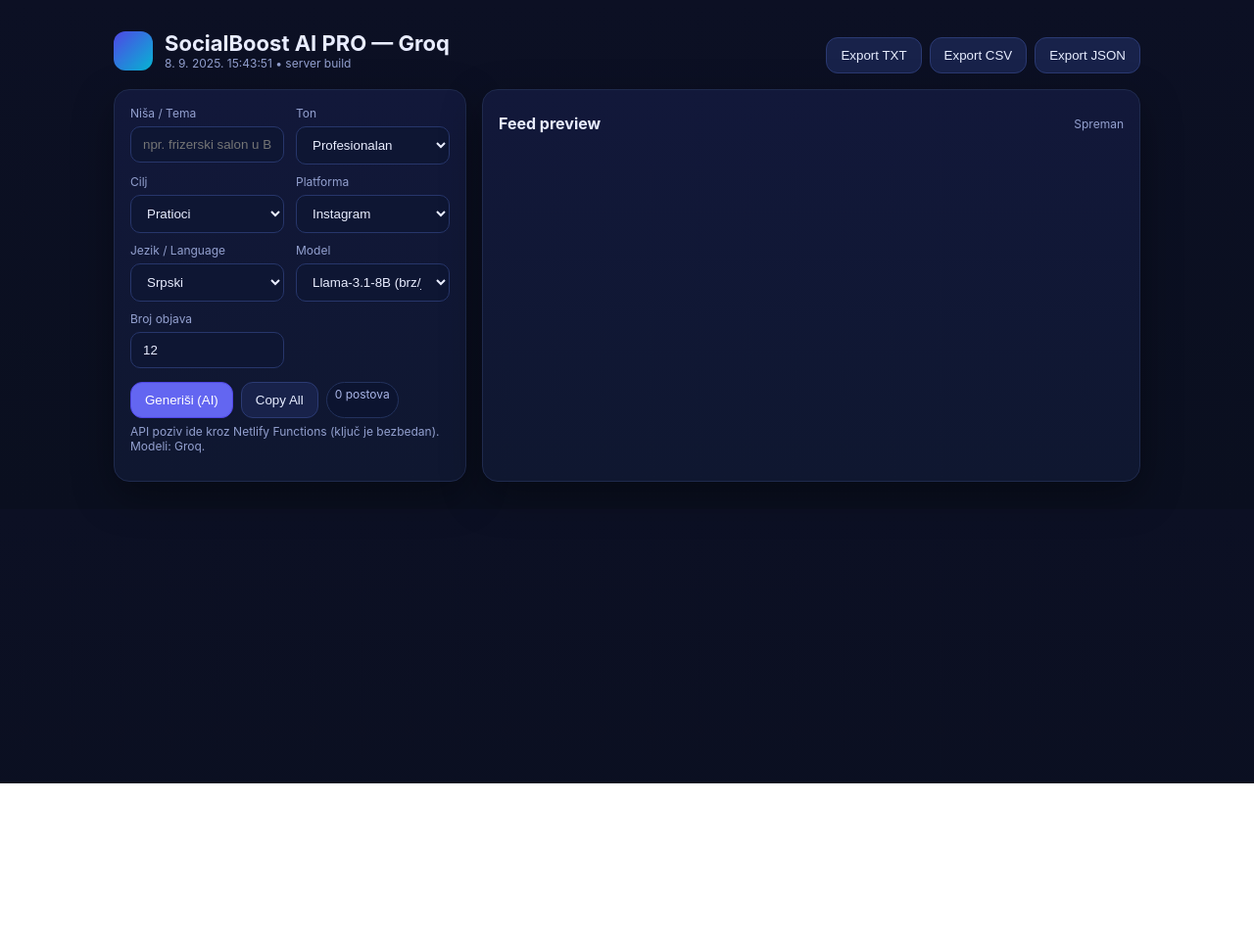
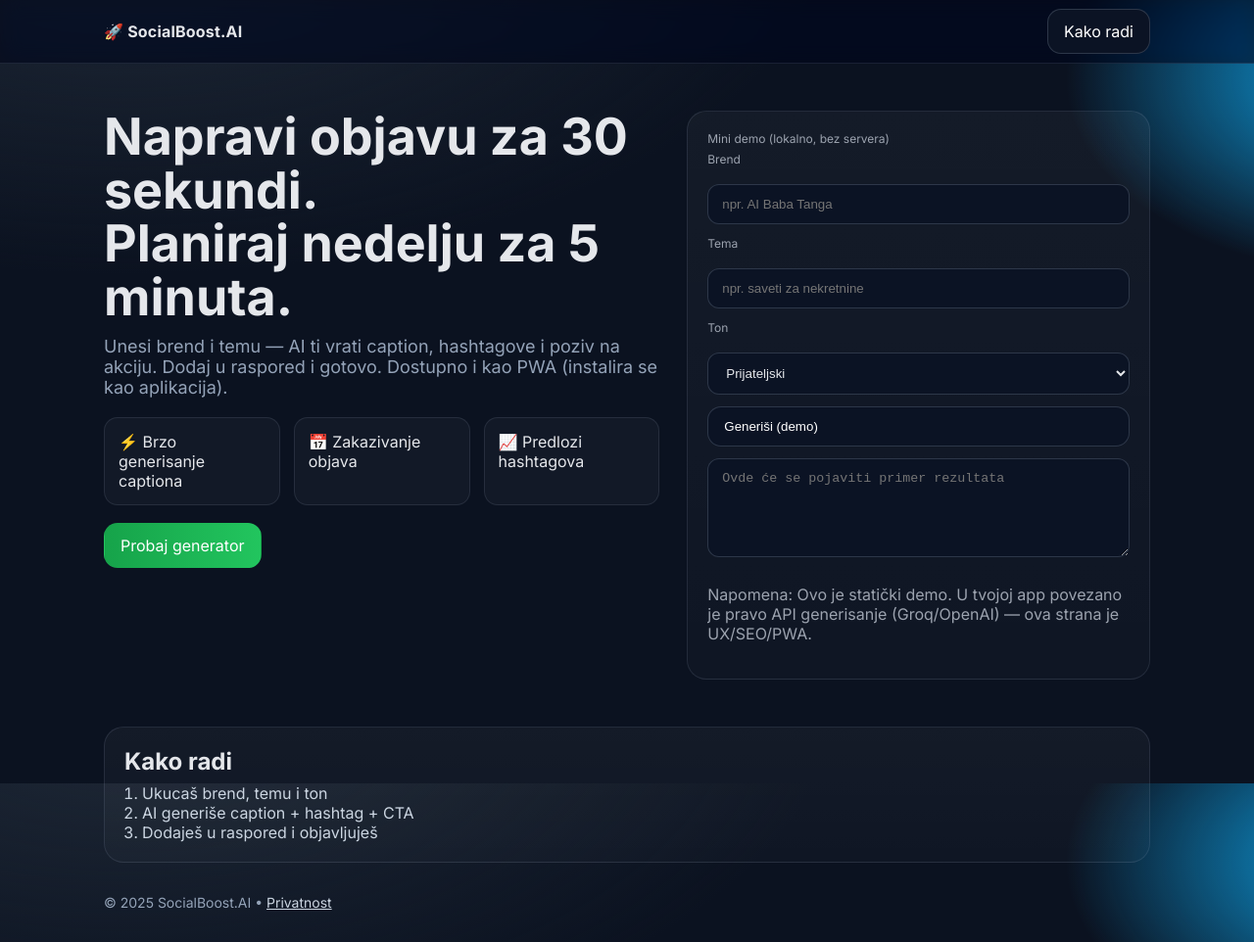
Before and after one commit to Djolero91/socialboost-ai, a plain HTML site: page index.html in a window 1280 px wide. Shown: the whole page at 98% size. Before the commit the page ends 800 px from the top, so only its background shows below. Drawn offline with Linux system fonts and the light colour scheme.

Commit message:
Update index.html

```diff
--- a/index.html
+++ b/index.html
@@ -1,215 +1,258 @@
 <!doctype html>
-<html lang="sr">
+<html lang="sr" dir="ltr">
 <head>
-  <meta charset="utf-8"><meta name="viewport" content="width=device-width,initial-scale=1">
-  <title>SocialBoost AI PRO — Groq</title>
+  <meta charset="utf-8" />
+  <meta http-equiv="X-UA-Compatible" content="IE=edge" />
+  <meta name="viewport" content="width=device-width, initial-scale=1, viewport-fit=cover" />
+  <meta name="theme-color" content="#0f172a" />
+  <meta name="color-scheme" content="light dark" />
+  <meta name="format-detection" content="telephone=no" />
+
+  <!-- Primary SEO -->
+  <title>SocialBoost.AI — Pametan AI menadžer društvenih mreža</title>
+  <meta name="description" content="SocialBoost.AI pomaže malim biznisima da generišu ideje, pišu objave i zakazuju sadržaj na Instagramu, TikToku i YouTube-u uz pomoć veštačke inteligencije." />
+  <link rel="canonical" href="https://socialboost.ai/" />
+  <meta name="robots" content="index, follow" />
+
+  <!-- Open Graph -->
+  <meta property="og:title" content="SocialBoost.AI — Pametan AI menadžer društvenih mreža" />
+  <meta property="og:description" content="Brže do objava: AI generiše caption, hashtagove i CTA. PWA za brzi pristup." />
+  <meta property="og:type" content="website" />
+  <meta property="og:url" content="https://socialboost.ai/" />
+  <meta property="og:image" content="/og/socialboost-og.png" />
+  <meta property="og:site_name" content="SocialBoost.AI" />
+
+  <!-- Twitter -->
+  <meta name="twitter:card" content="summary_large_image" />
+  <meta name="twitter:title" content="SocialBoost.AI — Pametan AI menadžer" />
+  <meta name="twitter:description" content="AI za ideje, caption i raspored objava. Instaliraj kao aplikaciju." />
+  <meta name="twitter:image" content="/og/socialboost-og.png" />
+
+  <!-- Icons & PWA -->
+  <link rel="icon" href="/favicon.svg" type="image/svg+xml" />
+  <link rel="icon" href="/icons/icon-192.png" sizes="192x192" />
+  <link rel="icon" href="/icons/icon-512.png" sizes="512x512" />
+  <link rel="apple-touch-icon" href="/icons/apple-touch-icon-180.png" />
+  <link rel="manifest" href="/manifest.json" />
+  <meta name="apple-mobile-web-app-capable" content="yes" />
+  <meta name="apple-mobile-web-app-status-bar-style" content="black-translucent" />
+  <meta name="apple-mobile-web-app-title" content="SocialBoost" />
+  <meta name="msapplication-TileColor" content="#0f172a" />
+  <meta name="msapplication-config" content="/browserconfig.xml" />
+
+  <!-- Prefetch / performance -->
+  <link rel="preconnect" href="https://fonts.gstatic.com" crossorigin>
+  <link rel="preconnect" href="https://fonts.googleapis.com">
+  <link href="https://fonts.googleapis.com/css2?family=Inter:wght@400;600;700&display=swap" rel="stylesheet">
+
   <style>
-    :root{--bg:#0c1024;--card:#12183a;--muted:#93a0cf;--text:#e9edff;--accent:#6366f1}
+    :root{
+      --bg: #0b1220; /* slate-950 */
+      --card: #0f172a; /* slate-900 */
+      --text: #e5e7eb; /* gray-200 */
+      --muted: #94a3b8; /* slate-400 */
+      --accent: #22c55e; /* green-500 */
+    }
     *{box-sizing:border-box}
-    body{margin:0;font-family:Inter,ui-sans-serif,system-ui,-apple-system,Segoe UI;background:linear-gradient(180deg,#0c1024,#0a0f1f);color:var(--text)}
-    .wrap{max-width:1080px;margin:28px auto;padding:0 16px}
-    .top{display:flex;align-items:center;justify-content:space-between;gap:12px;margin-bottom:16px}
-    .logo{width:40px;height:40px;border-radius:12px;background:linear-gradient(135deg,#4f46e5,#06b6d4)}
-    h1{margin:0;font-size:22px}
-    .card{background:linear-gradient(180deg,#12183a,#0f1730);border:1px solid #1f2a4d;border-radius:16px;padding:16px;box-shadow:0 14px 40px rgba(0,0,0,.35)}
-    .grid{display:grid;grid-template-columns:360px 1fr;gap:16px}
-    label{font-size:12px;color:var(--muted);display:block;margin-bottom:6px}
-    input,select{width:100%;background:#0e1633;border:1px solid #27366b;color:var(--text);border-radius:10px;padding:10px 12px}
-    .row{display:grid;grid-template-columns:1fr 1fr;gap:12px}
-    .btns{display:flex;flex-wrap:wrap;gap:8px;margin-top:10px}
-    button{background:#18224a;border:1px solid #2b3a73;color:#e7edff;border-radius:12px;padding:10px 14px;cursor:pointer}
-    button.primary{background:var(--accent);border-color:#4f46e5;color:white}
-    .feed{display:grid;grid-template-columns:repeat(3,1fr);gap:12px}
-    .post{background:#0e1633;border:1px solid #27366b;border-radius:12px;padding:12px;min-height:150px}
-    .muted{color:var(--muted);font-size:12px}
-    .toolbar{display:flex;align-items:center;justify-content:space-between;gap:10px;margin:8px 0 12px}
-    .badge{font-size:12px;color:#a8b4e6;background:#0c1430;border:1px solid #23325d;padding:4px 8px;border-radius:999px}
-    @media (max-width:980px){.grid{grid-template-columns:1fr}.feed{grid-template-columns:1fr 1fr}}
-    @media (max-width:640px){.feed{grid-template-columns:1fr}}
+    html, body{height:100%}
+    body{
+      margin:0; font-family: Inter, system-ui, -apple-system, Segoe UI, Roboto, "Helvetica Neue", Arial, "Noto Sans", "Apple Color Emoji", "Segoe UI Emoji";
+      background: radial-gradient(1200px 600px at 10% -10%, #1f2937 0%, transparent 60%),
+                  radial-gradient(800px 500px at 110% 10%, #0ea5e9 0%, transparent 40%),
+                  var(--bg);
+      color: var(--text);
+    }
+    header{
+      position: sticky; top: 0; backdrop-filter: saturate(180%) blur(10px);
+      background: rgba(2,6,23,0.6); border-bottom: 1px solid rgba(148,163,184,0.15);
+    }
+    .container{max-width:1100px; margin:0 auto; padding: 0 16px}
+    .nav{display:flex; align-items:center; height:64px}
+    .brand{font-weight:700; letter-spacing:0.2px}
+    .spacer{flex:1}
+    .btn{display:inline-flex; align-items:center; gap:10px; padding:12px 16px; border-radius:14px; border:1px solid rgba(148,163,184,0.25); background:#0b1324; color:#fff; text-decoration:none}
+    .btn:hover{border-color:#60a5fa}
+    .btn.primary{background: linear-gradient(90deg, #16a34a, #22c55e); border-color: transparent}
+    .hero{display:grid; grid-template-columns:1.2fr 1fr; gap:28px; padding:48px 0}
+    .card{background:linear-gradient(180deg, rgba(255,255,255,0.04), rgba(255,255,255,0.02)); border:1px solid rgba(148,163,184,0.15); border-radius:20px; padding:20px}
+    .h1{font-size: clamp(32px, 5vw, 52px); line-height:1.05; margin:0 0 12px}
+    .lead{color: var(--muted); font-size: clamp(16px, 2.2vw, 18px); margin:0 0 20px}
+    .grid{display:grid; gap:12px}
+    .label{font-size:12px; color:#9ca3af; margin-bottom:6px}
+    input, select, textarea{width:100%; padding:12px 14px; border-radius:12px; border:1px solid rgba(148,163,184,0.25); background:#0b1324; color:#e5e7eb}
+    .muted{color:#9ca3af}
+    .features{display:grid; grid-template-columns: repeat(3, minmax(0,1fr)); gap:14px}
+    .feature{padding:14px; border:1px solid rgba(148,163,184,0.15); border-radius:14px; background:rgba(255,255,255,0.03)}
+    .install-tip{font-size:13px; color:#a3a3a3}
+    footer{padding:32px 0; color:#94a3b8; font-size:14px}
+    @media (max-width: 900px){ .hero{grid-template-columns:1fr} }
   </style>
+
+  <!-- Schema.org JSON-LD -->
+  <script type="application/ld+json">
+  {
+    "@context": "https://schema.org",
+    "@type": "WebSite",
+    "name": "SocialBoost.AI",
+    "url": "https://socialboost.ai/",
+    "description": "AI menadžer društvenih mreža za SMB i kreatore.",
+    "publisher": {"@type":"Organization","name":"SocialBoost"}
+  }
+  </script>
 </head>
 <body>
-<div class="wrap">
-  <div class="top">
-    <div style="display:flex;gap:12px;align-items:center">
-      <div class="logo"></div>
+  <header>
+    <div class="container nav">
+      <div class="brand">🚀 SocialBoost.AI</div>
+      <div class="spacer"></div>
+      <a class="btn" href="#how">Kako radi</a>
+      <button id="installBtn" class="btn primary" style="margin-left:12px; display:none">Instaliraj aplikaciju</button>
+    </div>
+  </header>
+
+  <main class="container">
+    <section class="hero">
       <div>
-        <h1>SocialBoost AI PRO — Groq</h1>
-        <div class="muted" id="ts"></div>
-      </div>
-    </div>
-    <div class="btns">
-      <button id="exportTXT">Export TXT</button>
-      <button id="exportCSV">Export CSV</button>
-      <button id="exportJSON">Export JSON</button>
-    </div>
-  </div>
+        <h1 class="h1">Napravi objavu za 30 sekundi. <br/>Planiraj nedelju za 5 minuta.</h1>
+        <p class="lead">Unesi brend i temu — AI ti vrati caption, hashtagove i poziv na akciju. Dodaj u raspored i gotovo. Dostupno i kao PWA (instalira se kao aplikacija).</p>
 
-  <div class="grid">
-    <div class="card">
-      <div class="row">
-        <div>
-          <label>Niša / Tema</label>
-          <input id="niche" placeholder="npr. frizerski salon u Beogradu">
+        <div class="features">
+          <div class="feature">⚡ Brzo generisanje captiona</div>
+          <div class="feature">📅 Zakazivanje objava</div>
+          <div class="feature">📈 Predlozi hashtagova</div>
         </div>
-        <div>
-          <label>Ton</label>
-          <select id="tone">
-            <option>Profesionalan</option><option>Zabavan</option>
-            <option>Edukativan</option><option>Motivacioni</option>
-            <option>Ležeran</option><option>Luksuzni</option>
-          </select>
+
+        <div style="margin-top:18px">
+          <a class="btn primary" href="#generator">Probaj generator</a>
+          <span class="install-tip" id="iosTip" style="display:none; margin-left:10px">iOS: Share → Add to Home Screen</span>
         </div>
       </div>
-
-      <div class="row" style="margin-top:10px">
-        <div>
-          <label>Cilj</label>
-          <select id="goal">
-            <option>Pratioci</option><option>Prodaja</option><option>Angažman</option>
-            <option>Svesnost</option><option>Posete sajtu</option><option>Leadovi</option>
+      <div class="card">
+        <div class="label">Mini demo (lokalno, bez servera)</div>
+        <div class="grid">
+          <label class="label" for="brand">Brend</label>
+          <input id="brand" placeholder="npr. AI Baba Tanga" />
+          <label class="label" for="topic">Tema</label>
+          <input id="topic" placeholder="npr. saveti za nekretnine" />
+          <label class="label" for="tone">Ton</label>
+          <select id="tone">
+            <option value="friendly">Prijateljski</option>
+            <option value="professional">Profesionalni</option>
+            <option value="humorous">Humoristični</option>
           </select>
-        </div>
-        <div>
-          <label>Platforma</label>
-          <select id="platform">
-            <option>Instagram</option><option>TikTok</option>
-            <option>YouTube Shorts</option><option>Facebook</option>
-          </select>
+          <button class="btn" id="fakeGenerate">Generiši (demo)</button>
+          <textarea id="result" rows="5" placeholder="Ovde će se pojaviti primer rezultata" readonly></textarea>
+          <p class="muted">Napomena: Ovo je statički demo. U tvojoj app povezano je pravo API generisanje (Groq/OpenAI) — ova strana je UX/SEO/PWA.</p>
         </div>
       </div>
+    </section>
 
-      <!-- NOVO: izbor jezika -->
-      <div class="row" style="margin-top:10px">
-        <div>
-          <label>Jezik / Language</label>
-          <select id="lang">
-            <option value="sr">Srpski</option>
-            <option value="en">English</option>
-            <option value="de">Deutsch</option>
-            <option value="es">Español</option>
-            <option value="fr">Français</option>
-          </select>
-        </div>
-        <div>
-          <label>Model</label>
-          <select id="model">
-            <option value="llama-3.1-8b-instant">Llama-3.1-8B (brz/jeftin)</option>
-            <option value="llama-3.1-70b-versatile">Llama-3.1-70B (kvalitet)</option>
-            <option value="mixtral-8x7b-32768">Mixtral-8×7B (duži kontekst)</option>
-          </select>
-        </div>
-      </div>
+    <section id="how" class="card">
+      <h2 style="margin:0 0 8px">Kako radi</h2>
+      <ol style="margin:0; padding-left:18px; color:#cbd5e1">
+        <li>Ukucaš brend, temu i ton</li>
+        <li>AI generiše caption + hashtag + CTA</li>
+        <li>Dodaješ u raspored i objavljuješ</li>
+      </ol>
+    </section>
+  </main>
 
-      <div class="row" style="margin-top:10px">
-        <div>
-          <label>Broj objava</label>
-          <input id="count" type="number" min="3" max="50" value="12">
-        </div>
-        <div></div>
-      </div>
+  <footer>
+    <div class="container">
+      © <span id="year"></span> SocialBoost.AI • <a href="/privacy" style="color:#cbd5e1">Privatnost</a>
+    </div>
+  </footer>
 
-      <div class="btns" style="margin-top:14px">
-        <button class="primary" id="generate">Generiši (AI)</button>
-        <button id="copy">Copy All</button>
-        <span class="badge" id="stats">0 postova</span>
-      </div>
-      <p class="muted" style="margin-top:6px">
-        API poziv ide kroz Netlify Functions (ključ je bezbedan). Modeli: Groq.
-      </p>
-    </div>
+  <script>
+    // Dinamička godina
+    document.getElementById('year').textContent = new Date().getFullYear();
 
-    <div class="card">
-      <div class="toolbar"><strong>Feed preview</strong><span class="muted" id="hint">Spreman</span></div>
-      <div id="feed" class="feed"></div>
-    </div>
-  </div>
-</div>
+    // Minimalan demo generator (mock) — samo UX
+    document.getElementById('fakeGenerate').addEventListener('click', () => {
+      const brand = (document.getElementById('brand').value || 'Brend').trim();
+      const topic = (document.getElementById('topic').value || 'tema').trim();
+      const tone = (document.getElementById('tone').value || 'friendly').trim();
+      const out = {
+        caption: `${brand}: Kratak post o "${topic}" u ${tone} stilu. 🎯`,
+        hashtags: ['#socialboost', '#ai', '#marketing'],
+        call_to_action: 'Prati nas za još ideja i sačuvaj post!'
+      };
+      document.getElementById('result').value = JSON.stringify(out, null, 2);
+    });
 
-<script>
-document.getElementById('ts').textContent = new Date().toLocaleString('sr-RS') + ' • server build';
-const $=(s)=>document.querySelector(s);
-const niche=$('#niche'), tone=$('#tone'), goal=$('#goal'), platform=$('#platform'),
-      count=$('#count'), model=$('#model'), lang=$('#lang');
-const feed=$('#feed'), stats=$('#stats'), hint=$('#hint');
+    // iOS tip (nema beforeinstallprompt)
+    const isIOS = /iphone|ipad|ipod/i.test(window.navigator.userAgent);
+    const isInStandalone = window.matchMedia('(display-mode: standalone)').matches || window.navigator.standalone;
+    if (isIOS && !isInStandalone) {
+      document.getElementById('iosTip').style.display = 'inline';
+    }
 
-function hashtags(n,plat){
-  const base=(n||'biz').toLowerCase().replace(/[^a-z0-9čćžšđ\s]/gi,'').trim().split(/\s+/).slice(0,3);
-  const uniq=new Set([...base.map(b=>'#'+b),'#'+(base.join('')||'biz'),'#'+(base[0]||'brand')+'tips','#marketing','#content','#viral','#'+(plat||'instagram').toLowerCase(),'#srbija']);
-  return Array.from(uniq).slice(0,10);
-}
+    // PWA install prompt za Android/desktop
+    let deferredPrompt;
+    const installBtn = document.getElementById('installBtn');
+    window.addEventListener('beforeinstallprompt', (e) => {
+      e.preventDefault();
+      deferredPrompt = e;
+      installBtn.style.display = 'inline-flex';
+    });
 
-let posts=[];
-function render(){
-  stats.textContent=posts.length+' postova';
-  feed.innerHTML=posts.map((p,i)=>`
-    <div class="post">
-      <div class="muted">#${i+1} · ${p.platform}</div>
-      <div style="font-weight:600;margin:6px 0">${p.title}</div>
-      <div class="muted" style="white-space:pre-line">${p.body}</div>
-      <div style="margin-top:8px;color:#93a2f8">${p.hashtags.join(' ')}</div>
-      <div style="margin-top:8px"><span class="badge">CTA</span> ${p.cta}</div>
-    </div>`).join('');
-}
+    installBtn?.addEventListener('click', async () => {
+      if (!deferredPrompt) return;
+      deferredPrompt.prompt();
+      const { outcome } = await deferredPrompt.userChoice;
+      // console.log('Install choice:', outcome);
+      deferredPrompt = null;
+      installBtn.style.display = 'none';
+    });
 
-async function generate(){
-  hint.textContent='Generišem…';
-  try{
-    const res=await fetch('/.netlify/functions/generate',{
-      method:'POST',
-      headers:{'Content-Type':'application/json'},
-      body: JSON.stringify({
-        niche:niche.value, tone:tone.value, goal:goal.value,
-        platform:platform.value, count:parseInt(count.value||'12'),
-        model:model.value, lang:lang.value
-      })
+    // Registracija Service Worker-a
+    if ('serviceWorker' in navigator) {
+      window.addEventListener('load', () => {
+        navigator.serviceWorker.register('/sw.js').catch((err) => {
+          console.warn('SW registration failed:', err);
+        });
+      });
+    }
+  </script>
+
+  <!--
+    === KREIRAJ /sw.js ===
+    Snimi sledeći sadržaj u fajl /sw.js u root-u servera (isti nivo kao index.html):
+
+    const CACHE_NAME = 'sb-pwa-v1';
+    const ASSETS = [
+      '/',
+      '/favicon.svg',
+      '/manifest.json',
+      '/icons/icon-192.png',
+      '/icons/icon-512.png',
+      '/og/socialboost-og.png'
+    ];
+
+    self.addEventListener('install', (event) => {
+      event.waitUntil(
+        caches.open(CACHE_NAME).then((cache) => cache.addAll(ASSETS))
+      );
+      self.skipWaiting();
     });
-    if(!res.ok){ throw new Error(await res.text()); }
-    const data=await res.json();
-    let content=data.choices?.[0]?.message?.content||'';
-    let obj={};
-    try{ obj=JSON.parse(content);}catch{ obj={items:[]}; }
-    const items=Array.isArray(obj.items)?obj.items:[];
-    posts=items.map(it=>({
-      platform: platform.value,
-      title: it.title||'Naslov',
-      body: it.body||'Opis…',
-      hashtags: Array.isArray(it.hashtags)?it.hashtags:hashtags(niche.value, platform.value),
-      cta: it.cta|| (lang.value==='en'?'Follow for more tips!':'Zapratite za još ovakvih saveta!')
-    }));
-    if(posts.length===0) throw new Error('Prazan odgovor');
-    render(); hint.textContent='Spremno ✔ (AI)';
-  }catch(e){
-    console.error(e);
-    hint.textContent='Greška: '+String(e).slice(0,120);
-  }
-}
 
-$('#generate').onclick=generate;
-$('#copy').onclick=()=>{
-  const txt=posts.map(p=>`[${p.platform}] ${p.title}\n${p.body}\n${p.hashtags.join(' ')}\nCTA: ${p.cta}`).join('\n\n');
-  navigator.clipboard.writeText(txt).then(()=>{ hint.textContent='Iskopirano ✔'; })
-    .catch(()=>{ hint.textContent='Copy nije dozvoljen u ovom okruženju'; });
-};
-document.getElementById('exportTXT').onclick=()=>{
-  const txt=posts.map(p=>`[${p.platform}] ${p.title}\n${p.body}\n${p.hashtags.join(' ')}\nCTA: ${p.cta}`).join('\n\n');
-  const b=new Blob([txt],{type:'text/plain'}); const u=URL.createObjectURL(b);
-  const a=document.createElement('a'); a.href=u;a.download='socialboost.txt'; document.body.appendChild(a); a.click();
-  setTimeout(()=>{URL.revokeObjectURL(u);a.remove();},0);
-};
-document.getElementById('exportCSV').onclick=()=>{
-  const rows=[['platform','title','body','hashtags','cta']].concat(posts.map(p=>[p.platform,p.title,p.body,p.hashtags.join(' '),p.cta]));
-  const esc=s=>'"'+String(s).replaceAll('"','""')+'"';
-  const csv=rows.map(r=>r.map(esc).join(',')).join('\n');
-  const b=new Blob([csv],{type:'text/csv'}); const u=URL.createObjectURL(b);
-  const a=document.createElement('a'); a.href=u;a.download='socialboost.csv'; document.body.appendChild(a); a.click();
-  setTimeout(()=>{URL.revokeObjectURL(u);a.remove();},0);
-};
-document.getElementById('exportJSON').onclick=()=>{
-  const b=new Blob([JSON.stringify(posts,null,2)],{type:'application/json'}); const u=URL.createObjectURL(b);
-  const a=document.createElement('a'); a.href=u;a.download='socialboost.json'; document.body.appendChild(a); a.click();
-  setTimeout(()=>{URL.revokeObjectURL(u);a.remove();},0);
-};
-</script>
+    self.addEventListener('activate', (event) => {
+      event.waitUntil(
+        caches.keys().then((keys) => Promise.all(keys.map(k => k !== CACHE_NAME && caches.delete(k))))
+      );
+      self.clients.claim();
+    });
+
+    self.addEventListener('fetch', (event) => {
+      const req = event.request;
+      if (req.method !== 'GET') return;
+      event.respondWith(
+        caches.match(req).then((cached) => cached || fetch(req))
+      );
+    });
+
+    // KRAJ /sw.js
+  -->
+
 </body>
 </html>
```
